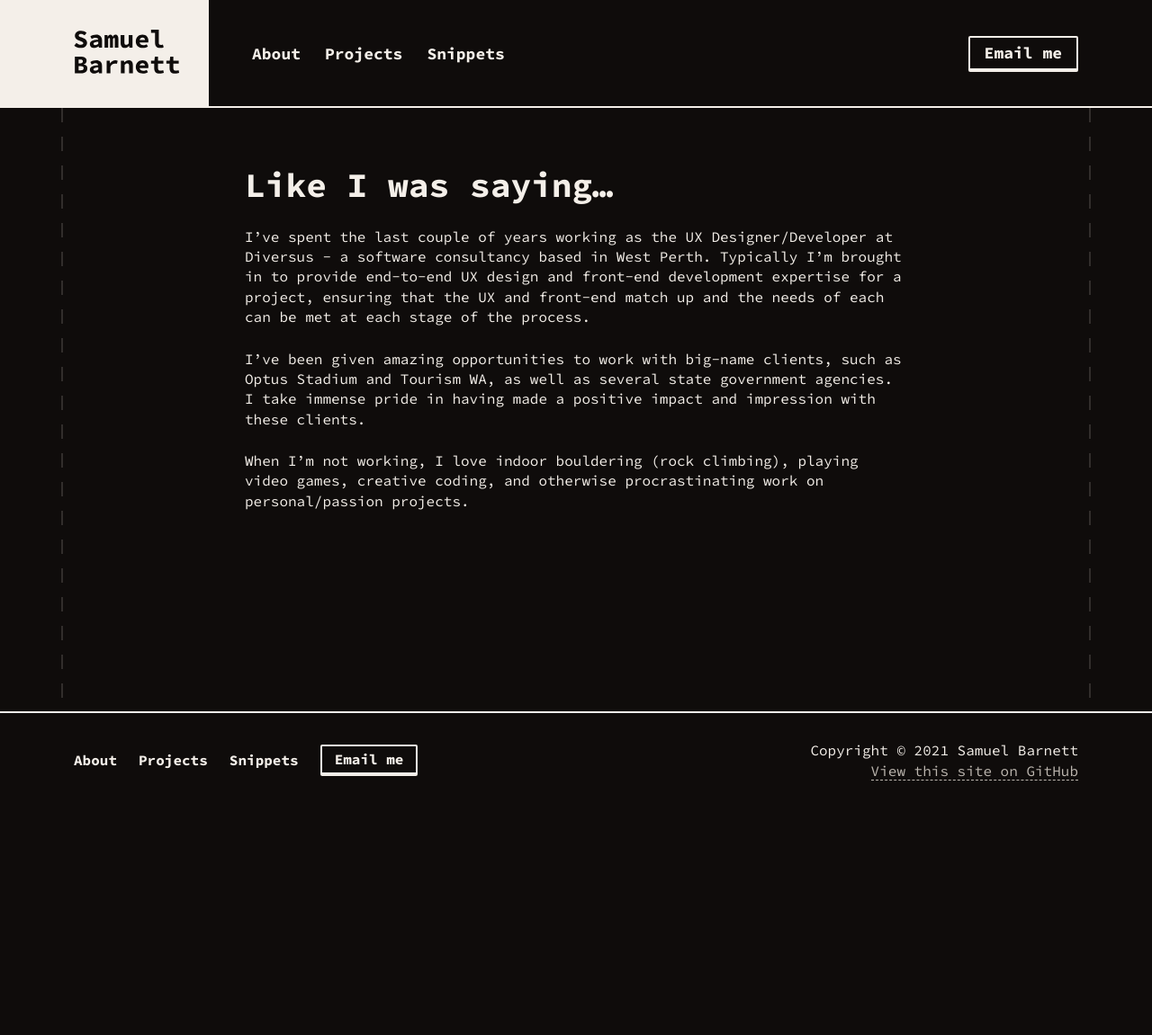
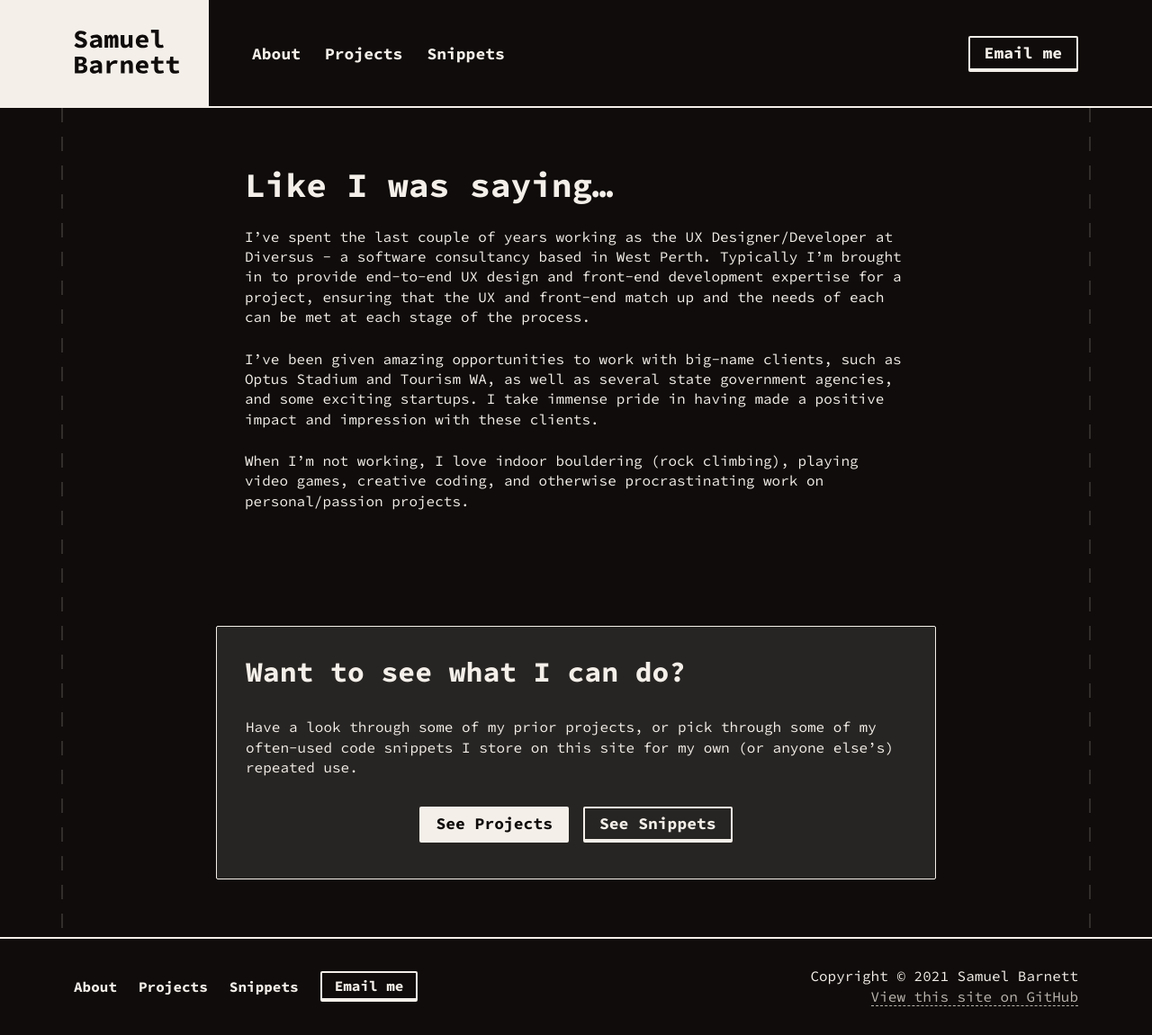
Before and after one commit to damnsamn/samuelbar.net_2020, a Jekyll site: the page built from _pages/about.md, in a window 1280 px wide. Shown: the whole page at 90% size. Built offline with Jekyll 4.4.1, drawn with Linux system fonts in a browser that asks for light colours; nearby versions of some CDN libraries; before the commit the page ends 900 px from its top, so only the background shows below that.

Commit message:
Added CTAs

```diff
--- a/404.html
+++ b/404.html
@@ -7,3 +7,6 @@ layout: content
 
 <p><strong>Page not found :(</strong></p>
 <p>The requested page could not be found.</p>
+
+{% include common/cta.html heading="Want to see what I can do?" description="Have a look through some of my prior projects, or pick through some of my often-used code snippets I store on this site for my own (or anyone else’s) repeated use."
+buttons="See Projects, /projects; See Snippets, /snippets, stroke" %}
--- a/_pages/about.md
+++ b/_pages/about.md
@@ -9,6 +9,9 @@ permalink: /about
 
 I've spent the last couple of years working as the UX Designer/Developer at Diversus - a software consultancy based in West Perth. Typically I'm brought in to provide end-to-end UX design and front-end development expertise for a project, ensuring that the UX and front-end match up and the needs of each can be met at each stage of the process.
 
-I've been given amazing opportunities to work with big-name clients, such as Optus Stadium and Tourism WA, as well as several state government agencies. I take immense pride in having made a positive impact and impression with these clients.
+I've been given amazing opportunities to work with big-name clients, such as Optus Stadium and Tourism WA, as well as several state government agencies, and some exciting startups. I take immense pride in having made a positive impact and impression with these clients.
 
 When I'm not working, I love indoor bouldering (rock climbing), playing video games, creative coding, and otherwise procrastinating work on personal/passion projects.
+
+{% include common/cta.html heading="Want to see what I can do?" description="Have a look through some of my prior projects, or pick through some of my often-used code snippets I store on this site for my own (or anyone else’s) repeated use."
+buttons="See Projects, /projects; See Snippets, /snippets, stroke" %}
```
